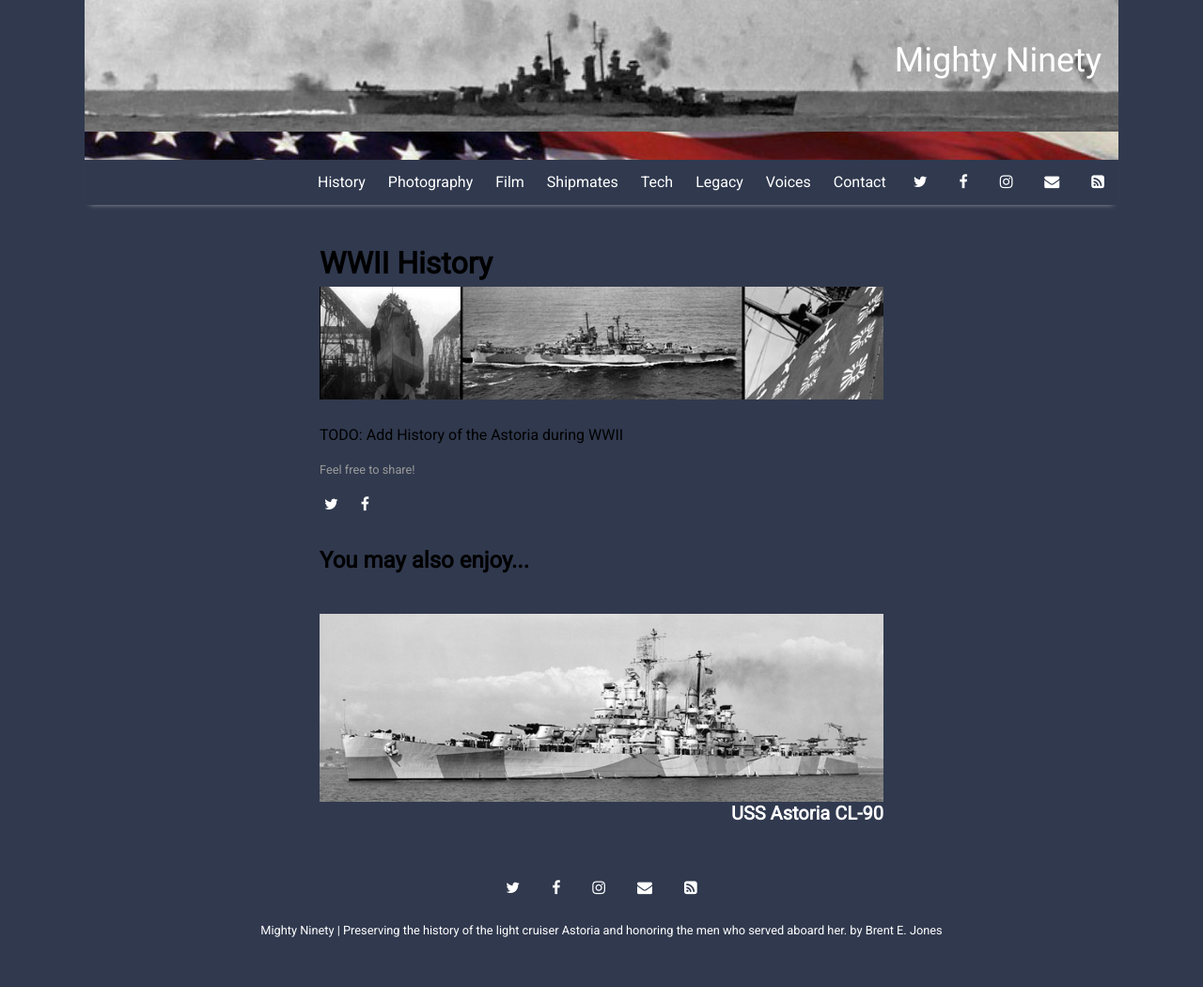
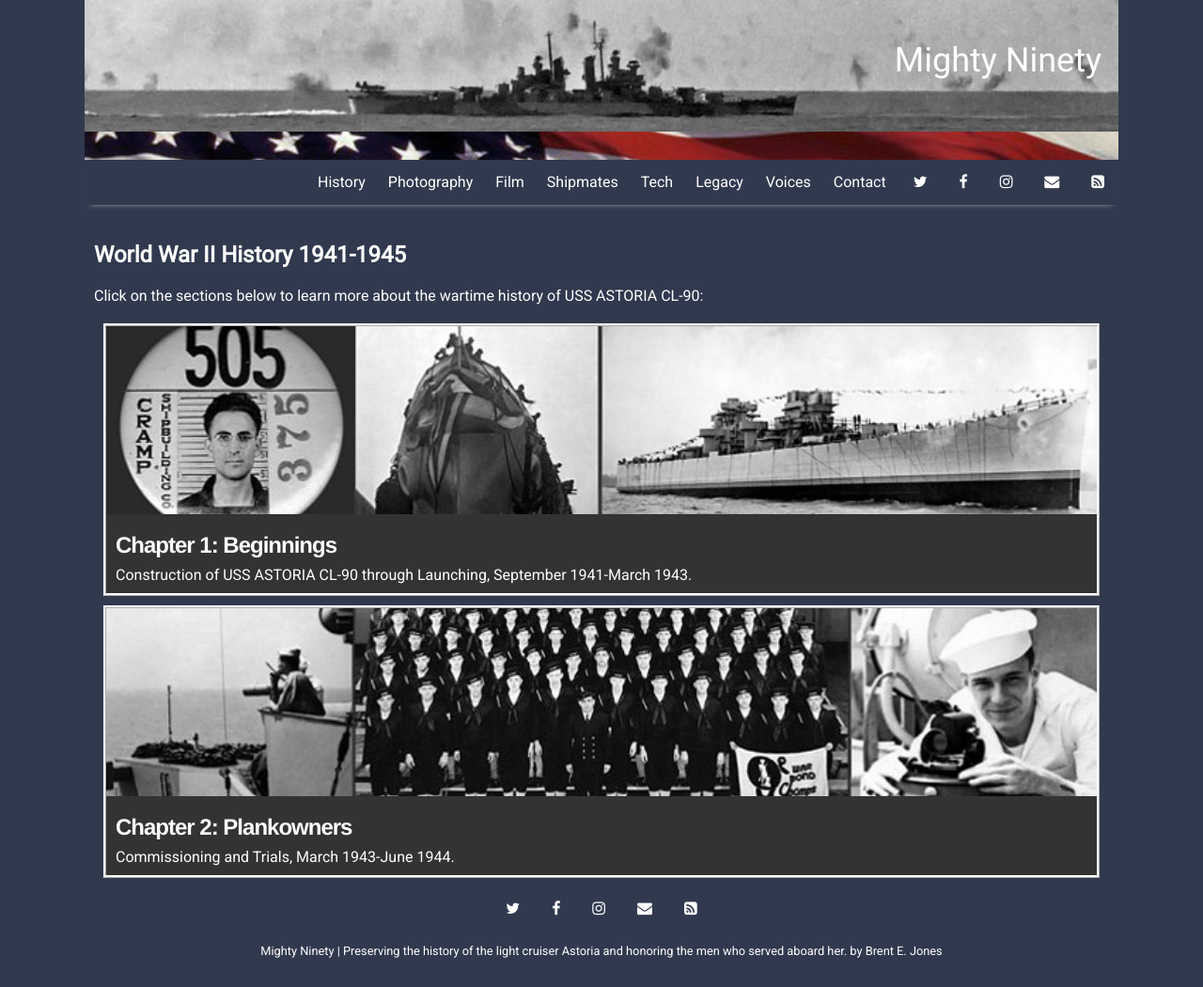
Before and after one commit to cwperry/mighty90, a Jekyll site: the page built from _posts/2021-06-02-main-wwii-history.md, in a window 1280 px wide. Shown: the whole page at 94% size. Built offline with Jekyll 4.4.1, drawn with Linux system fonts in a browser that asks for light colours; nearby versions of some CDN libraries; before the commit the page ends 1028 px from its top, so only the background shows below that.

Commit message:
Started work on history category

```diff
--- a/_layouts/category.html
+++ b/_layouts/category.html
@@ -1,9 +1,10 @@
 ---
 layout: default
 ---
+<div>{{ content }}</div>
 
 {% for post in site.posts %}
-  {% if post.categories contains page.category %}
+  {% if post.categories contains page.display-category %}
     {% include featured-post.html %}
   {% endif %}
 {% endfor %}
--- a/_posts/2021-06-02-wwii-history.md
+++ b/_posts/2021-06-02-main-wwii-history.md
@@ -1,11 +1,14 @@
 ---
-layout: post
+layout: category
 title: WWII History
+slug: wwii-history
 description: A detailed historical account of the Mighty Ninety through 1945.
 author: Brent Jones
 categories: main
+display-category: wwii-history
 tags: [documentation,sample]
 image: wwii_history_merge_700x.jpg
 ---
 
-TODO: Add History of the Astoria during WWII
+## World War II History 1941-1945
+Click on the sections below to learn more about the wartime history of USS ASTORIA CL-90:
--- /dev/null
+++ b/_posts/2021-06-06-wwii-history-chapter-2-plankowners.md
@@ -0,0 +1,12 @@
+---
+layout: post
+title: "Chapter 2: Plankowners"
+slug: wwii-history-chapter2
+description: Commissioning and Trials, March 1943-June 1944.
+author: Brent Jones
+categories: wwii-history
+tags: [documentation,sample]
+image: history/plank_merge_700x.jpg
+---
+
+TODO: Commissioning and Trials, March 1943-June 1944.
--- /dev/null
+++ b/_posts/2021-06-07-wwii-history-chapter-1-beginnings.md
@@ -0,0 +1,12 @@
+---
+layout: post
+title: "Chapter 1: Beginnings"
+slug: wwii-history-chapter1
+description: Construction of USS ASTORIA CL-90 through Launching, September 1941-March 1943.
+author: Brent Jones
+categories: wwii-history
+tags: [documentation,sample]
+image: history/beginnings_merge_700x_ot64.jpg
+---
+
+TODO: Construction of USS ASTORIA CL-90 through Launching, September 1941-March 1943.
--- a/_sass/_base.scss
+++ b/_sass/_base.scss
@@ -19,6 +19,7 @@ h1, h2, h3, h4, h5, h6 {
   font-weight: bold;
   line-height: 1.25;
   text-rendering: optimizeLegibility;
+  color: $brand-color;
 }
 
 h1 {
@@ -40,7 +41,8 @@ h4, h5, h6 {
 /* Body */
 body {
   font-family: $base-font-family;
-  background-color: #30394E;
+  background-color: $brand-background;
+  color: $brand-color;
 }
 body img {
   align: middle;
```
Also changed, not shown: pages/collections/history/chapter-1-beginnings/chapter-1-beginnings.md (deleted, +0 -5 lines), _posts/2021-05-27-main-voices.md (renamed from _posts/2021-05-27-voices.md), _posts/2021-05-28-main-legacy.md (renamed from _posts/2021-05-28-legacy.md), _posts/2021-05-29-main-the-ship.md (renamed from _posts/2021-05-29-the-ship.md), _posts/2021-05-30-main-the-crew.md (renamed from _posts/2021-05-30-the-crew.md), _posts/2021-05-31-main-color-film.md (renamed from _posts/2021-05-31-color-film.md), _posts/2021-06-01-main-photography.md (renamed from _posts/2021-06-01-photography.md), _posts/2021-06-03-main-astoria-main.md (renamed from _posts/2021-06-03-astoria-main.md), assets/img/history/beginnings_merge_700x_ot64.jpg (added), assets/img/history/plank_merge_700x.jpg (added).
